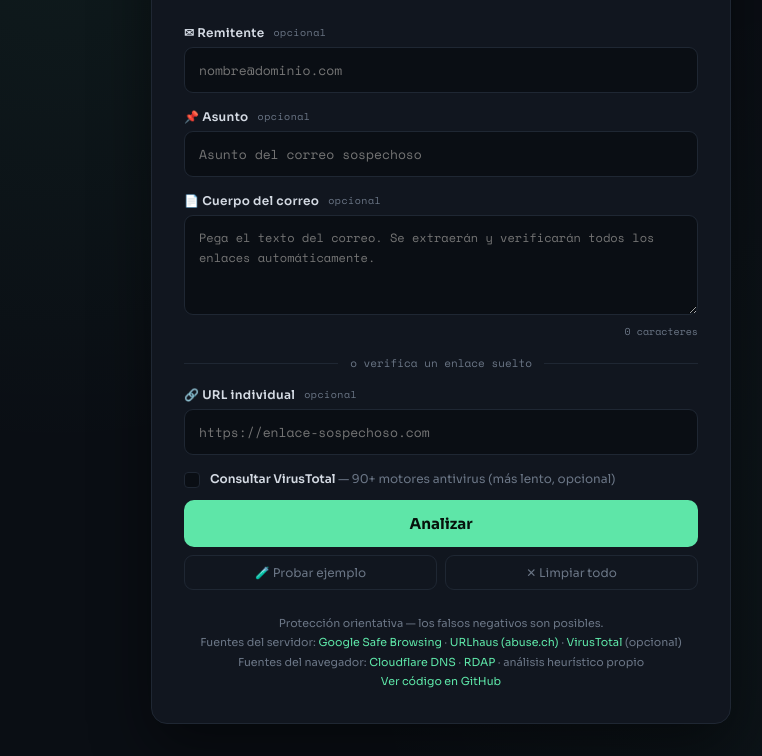
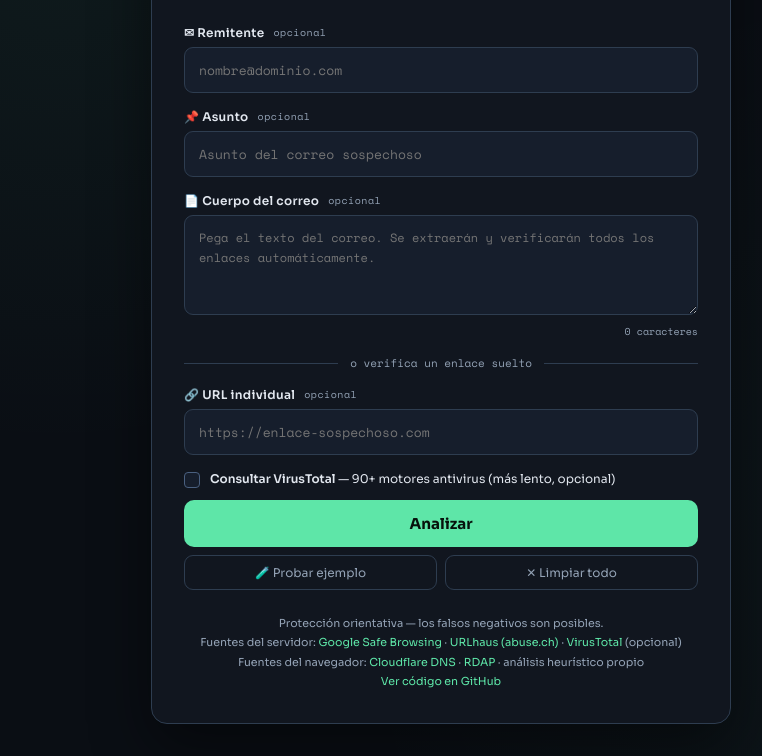
Before and after one commit to marianoavalostech-arch/verifica-correos, a website: page index.html in a window 1280 px wide. Shown: the part 169-925 px from the top of the page, without its empty margins (199-961 px from the left). Drawn offline with nearby package versions, Linux system fonts and the light colour scheme.

Commit message:
se arreglo interfaz para que sea mas visible

```diff
--- a/index.html
+++ b/index.html
@@ -12,9 +12,9 @@
     :root {
       --bg:     #0a0e14;
       --panel:  #11161f;
-      --border: #1f2733;
-      --text:   #d4dae3;
-      --muted:  #6b7686;
+      --border: #2e3d50;
+      --text:   #e2e7ef;
+      --muted:  #94a3b6;
       --accent: #5ee6a8;
       --danger: #ff5c6c;
       --warn:   #ffc857;
@@ -89,7 +89,7 @@
 
     input[type="text"], textarea {
       width: 100%;
-      background: var(--bg);
+      background: #161e2c;
       border: 1px solid var(--border);
       border-radius: 9px;
       padding: 12px 14px;
@@ -145,9 +145,9 @@
       -webkit-appearance: none;
       width: 16px;
       height: 16px;
-      border: 1px solid var(--border);
+      border: 1.5px solid #4a6080;
       border-radius: 4px;
-      background: var(--bg);
+      background: #161e2c;
       cursor: pointer;
       flex-shrink: 0;
       transition: background .15s, border-color .15s;
@@ -169,7 +169,7 @@
     }
     .vt-toggle-label {
       font-size: 12px;
-      color: var(--muted);
+      color: var(--text);
       line-height: 1.4;
       user-select: none;
     }
@@ -1204,7 +1204,7 @@ document.getElementById("clearBtn").addEventListener("click", () => {
   ["senderInput","subjectInput","bodyInput","urlInput"].forEach(id => {
     document.getElementById(id).value = "";
   });
-  document.getElementById("vtToggle").checked = true;
+  document.getElementById("vtToggle").checked = false;
   document.getElementById("results").innerHTML = "";
   updateCharCounter();
 });
```
